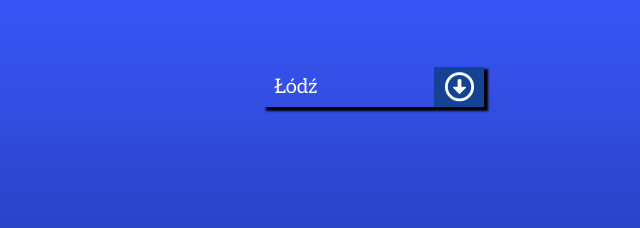
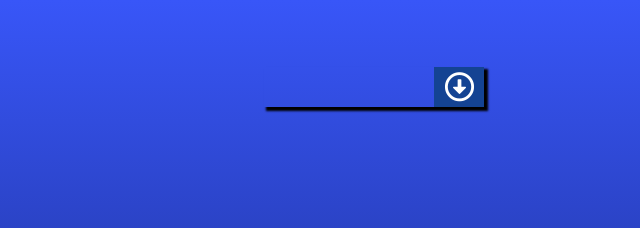
Before and after one commit to mwisniewski1991/weather_app, a website: page index.html in a window 1280 px wide. Shown: the top 228 px of the page, 640-1280 px from the left. Drawn offline with Linux system fonts and the light colour scheme.

Commit message:
Update index.html

```diff
--- a/index.html
+++ b/index.html
@@ -28,11 +28,11 @@
 
             <nav class="nav">
                 <select class="select-city">
-                    <option class="select-city__item" value="0">Łódź</option>
-                    <option class="select-city__item" value="1">Banff</option>
-                    <option class="select-city__item" value="2">Sromowce Niżne</option>
-                    <option class="select-city__item" value="3">Sydney</option>
-                    <option class="select-city__item" value="4">Ennis</option>
+                    <!-- <option class="select-city__item" value="0">Łódź</option>
+                    <option class="select-city__item" value="1">Sromowce Niżne</option>
+                    <option class="select-city__item" value="2">Ennis</option>
+                    <option class="select-city__item" value="3">Mikulov</option>
+                    <option class="select-city__item" value="4">Banff</option> -->
                 </select>
             </nav>
         </header>
```
